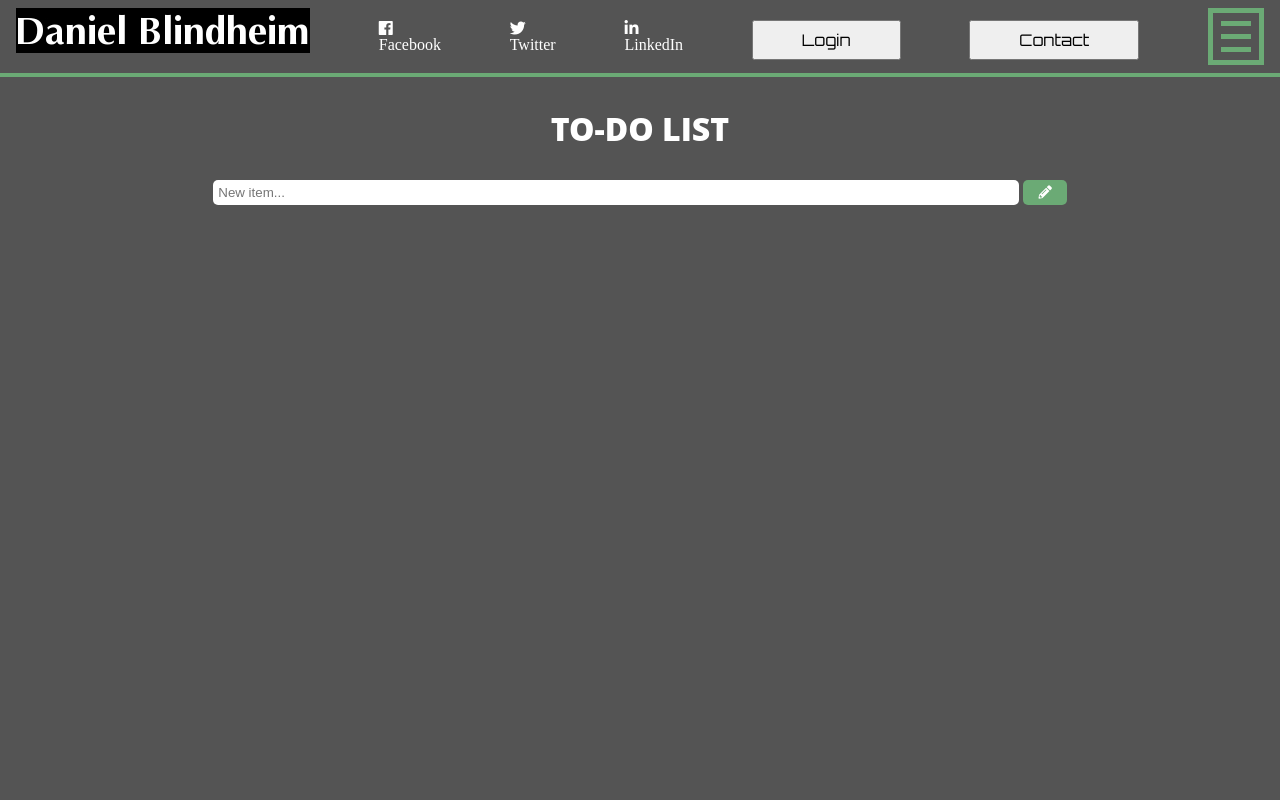
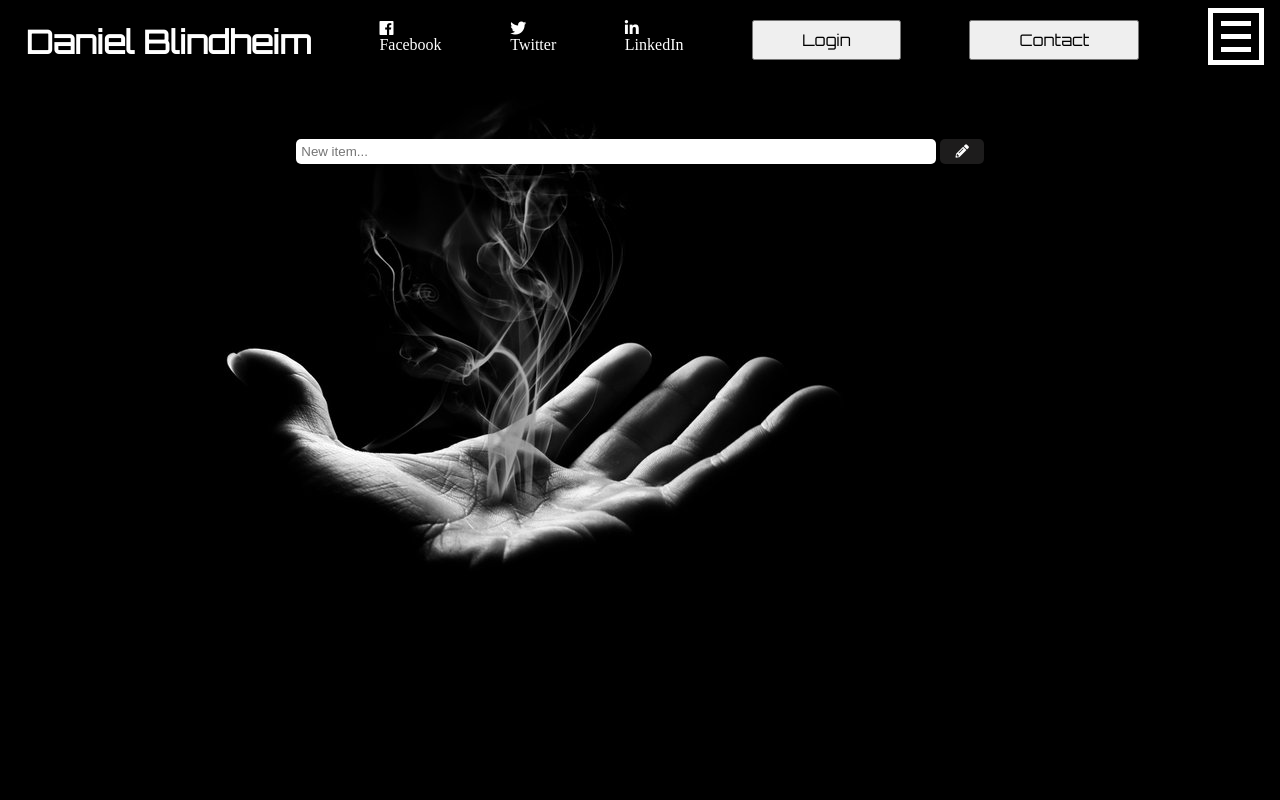
Before and after one commit to Danielblindheim/Webpage-for-learning, a PHP site: page /todo.html in a window 1280 px wide. Run offline with PHP 8.4, Linux system fonts and the light colour scheme; some libraries are stand-ins or nearby versions.

Commit message:
Updated all files, after deleting old repo

```diff
--- a/login.css
+++ b/login.css
@@ -65,7 +65,7 @@ body {
     position: absolute;
 }
 .navbar__collapse {
-    height: 300px;
+    height: 240px;
     background: transparent;
     position: absolute;
 }
@@ -162,7 +162,8 @@ body {
 .loginbox {
     color: white;
     margin-right: 30%;
-    margin-left: 30%
+    margin-left: 30%;
+    margin-top: 30px;
 }
 
 .avatar {
--- a/style.css
+++ b/style.css
@@ -9,7 +9,6 @@ body {
     justify-content: center;
     /*background: #545454;*/
     flex: 0 0 80%;
-    min-height: 100vh;
     background: #000 url("img/bcg-2.jpg")center no-repeat;
 }
 .navbar__header {
@@ -68,7 +67,7 @@ body {
     width: 50%;
 }
 .navbar__collapse {
-    height: 300px;
+    height: 240px;
     background: transparent;
     position: absolute;
 }
--- a/todo.css
+++ b/todo.css
@@ -3,33 +3,59 @@
     padding: 0;
     box-sizing: border-box;
 }
+body {
+    min-height: 100vh;
+    align-items: center;
+    justify-content: center;
+    /*background: #545454;*/
+    flex: 0 0 80%;
+    background: #000 url("img/bcg-2.jpg")center no-repeat;
+}
 .navbar__header {
-    background: #545454;
+    /*background: #545454;*/
+    background: transparent;
     display: flex;
     justify-content: space-between;
     padding: 0.5rem 1rem;
-    border-bottom: 0.3rem solid #6baa75;
+    /*border-bottom: 0.3rem solid #6baa75;*/
+}
+
+.navbar__logo {
+    margin-top: 5px;
+}
+#myLogo {
+    outline: none;
+    color: white;
+    margin-top: 13.5px;
+    margin-left: 10px;
+    font-size: 2rem;
+    font-family: orbitron;
+}
+#logoo {
+    text-decoration: none;
 }
 .navbar__btn {
     align-self: center;
-    border: 5px solid #6baa75;
+    /*border: 5px solid #6baa75;*/
+    border: 5px solid #fff;
     cursor: pointer;
 }
 .bar1, .bar2, .bar3 {
     width: 30px;
     height: 5px;
     margin: 0.5rem;
-    background: #6baa75;
+    /*background: #6baa75;*/
+    background: #fff;
     transition: all 1s ease;
 }
 .change .bar1 {
-    transform: rotate(-45deg) translate(-10px, 10px);
+    transform: rotate(-45deg) translate(-9px, 9px);
 }
 .change .bar2 {
     opacity: 0;
 }
 .change .bar3 {
-    transform: rotate(45deg) translate(-8px, -8px);
+    transform: rotate(45deg) translate(-9px, -9px);
 }
 .navbar__links {
     list-style-type: none;
@@ -37,43 +63,36 @@
     /* */
     height: 0;
     overflow: hidden;
+    position: absolute;
 }
 .navbar__collapse {
-    height: 300px;
+    height: 240px;
+    background: transparent;
+    position: absolute;
 }
+
 .navbar__single-link {
     display: block;
-    background: #69747c;
+    /*background: #69747c;*/
+    /*background: black;*/
     padding: 1rem;
     font-size: 1.5rem;
     text-decoration: none;
     text-transform: capitalize;
-    color: #6baa75;
+    /*color: #6baa75;*/
+    color: #fff;
     transition: all 1s ease;
     cursor: pointer;
 }
 .navbar__single-link:hover {
     padding-left: 1.5rem;
-    background: #545454;
+    /*background: #545454;*/
+    /*background: rgb(12, 12, 12);*/
+    opacity: 0.7;
 }
 
+/* To do list */
 
-
-
-body {
-    background: #545454;
-    align-items: center;
-    justify-content: center;
-}
-.intro {
-    margin: 30px 0px;
-    font-weight: bold;
-}
-h1 {
-    color: #ffffff;
-    text-transform: uppercase;
-    font-weight: 800;
-}
 p {
     font-weight: 600;
 }
@@ -82,7 +101,8 @@ p {
     padding: 5px 15px;
     border-radius: 5px;
     color: #FFF;
-    background-color: #6baa75;
+    /*background-color: #6baa75;*/
+    background-color: rgb(29, 28, 28);
     transition: all 0.75s ease;
     -webkit-transition: all 0.75s ease;
     -moz-transition: all 0.75s ease;
@@ -92,13 +112,17 @@ p {
     outline: none;
 }
 #enter:hover {
-    background-color: #5d9667;
-    color: #FFCD5D;
+    /*background-color: #5d9667;*/
+    background-color: #fff;
+    /*color: #FFCD5D;*/
+    color: black;
     cursor: pointer;
 }
 #todo {
     text-align: left;
-    margin-top: 20px;
+}
+.inputBox {
+    margin-bottom: 20px;
 }
 #todo li {
     list-style: none;
@@ -106,18 +130,24 @@ p {
     color: #ffffff;
     text-transform: capitalize;
     font-weight: 600;
-    border: 2px solid #6baa75;
+    /*border: 2px solid #6baa75;*/
+    border: 2px solid #fff;
     border-radius: 5px;
-    margin-bottom: 10px;
-    background: #545454;
+    margin-bottom: 5px;
+    /*background: #545454;*/
+    background: grey;
+    opacity: 0.8;
     transition: all 0.75s ease;
     -webkit-transition: all 0.5s ease;
     -moz-transition: all 0.5s ease;
     -ms-transition: all 0.5s ease;
     -o-transition: all 0.5s ease;
+    margin-left: 23%;
+    margin-right: 23%;
 }
 #todo li:hover {
-    background: #3f3d3d;
+    /*background: #3f3d3d;*/
+    opacity: 1;
     cursor: pointer;
 }
 #todo li > button {
@@ -126,19 +156,23 @@ p {
     border: solid;
     padding: 1px 7px;
     float: right;
-    color: #8ce09a;
+    color: #000;
+    /*color: #8ce09a;*/
     font-weight: 800;
     cursor: pointer;
-    border: 3px solid #6baa75;
+    /*border: 3px solid #6baa75;*/
+    border: 3px solid #fff;
     border-radius: 3px;
     outline: none;
 }
 #todo li > button:hover {
-    background: #6baa75;
+    /*background: #6baa75;*/
+    background: #fff;
+    color: #000;
 }
 input {
     border-radius: 5px;
-    min-width: 65%;
+    min-width: 50%;
     padding: 5px;
     border: none;
     outline: none;
@@ -147,11 +181,14 @@ input {
     background: #6baa75 !important;
 }
 .done button {
-    border: 3px solid #538a5d !important;
-    color: #8ce09a !important;
+    /*border: 3px solid #538a5d !important;*/
+    /*color: #8ce09a !important;*/
+    border: 3px solid #fff;
+
 }
 .done button:hover {
-    background: #538a5d !important;
+    /*background: #538a5d !important;*/
+    background: #fff;
 }
 .delete {
     display: none;
@@ -159,18 +196,7 @@ input {
 .container {
     text-align: center;
     font-family: "Open Sans", sans-serif;
-    margin: 20px;
-}
-
-/* Kode for klokka */
-
-#clock {
-    font-family: 'Orbitron', sans-serif;
-    font-size: 2rem;
-    color: #6baa75;
-    display: flex;
-    align-items: center;
-    justify-content: center;
+    /*margin: 20px;*/
 }
 
 /* Login */
--- a/todo.html
+++ b/todo.html
@@ -17,7 +17,8 @@
 
         <nav class="navbar">
                 <div class="navbar__header">
-                   <a href="./index.html"><img src="./img/logo.jpg" class="navbar__logo" alt="My logo"></a>
+                    <a href="./index.html" id="logoo"><h1 id="myLogo">Daniel Blindheim</h1></a>
+                    <!--<a href="#"><img src="./img/logo.jpg" class="navbar__logo" alt="My logo"></a>-->
 
                       <!-- Klokke -->
             <!--<div id="clock"></div>-->
@@ -72,12 +73,6 @@
                         <i class="fas fa-sort-numeric-up"></i>counter
                     </a>
                 </li>
-                <!-- single link -->
-                <li>
-                    <a href="./quote.html" class="navbar__single-link">
-                    <i class="fas fa-quote-right"></i>quote generator
-                    </a>
-                </li>
                  <!-- single link -->
                  <li>
                         <a href="#" class="navbar__single-link">
@@ -88,23 +83,18 @@
             </nav>
 
         <div class="container">
-                <div class="row">
-                    <div class="intro col-12">
-                        <h1>To-Do List</h1>
-                        <div>
-                            <div class="border1"></div>
-                        </div>
-                    </div>
-                </div>
+                <br><br><br>
+
 
                 <div class="row">
                     <div class="col-12">
-                        <input id="userInput" type="text" placeholder="New item..." maxlength="27">
+                        <input id="userInput" class="inputBox" type="text" placeholder="New item..." maxlength="27">
                         <button id="enter"><i class="fas fa-pencil-alt"></i></button>
                     </div>
                 </div>
 
                 <!-- Empty List -->
+
                 <div class="row">
                     <div class="listItems col-12">
                         <ul class="col-12 offset-0 col-sm-8 offset-sm-2" id="todo">
```
Also changed, not shown: calc.css (+45 -11 lines), calc.html (+2 -7 lines), calc.js (+0 -50 lines), contact.css (+2 -8 lines), contact.html (+1 -8 lines), counter.css (+43 -27 lines), counter.html (+2 -8 lines), index.html (+1 -7 lines), login.html (+0 -7 lines), todo.js (+0 -49 lines).
